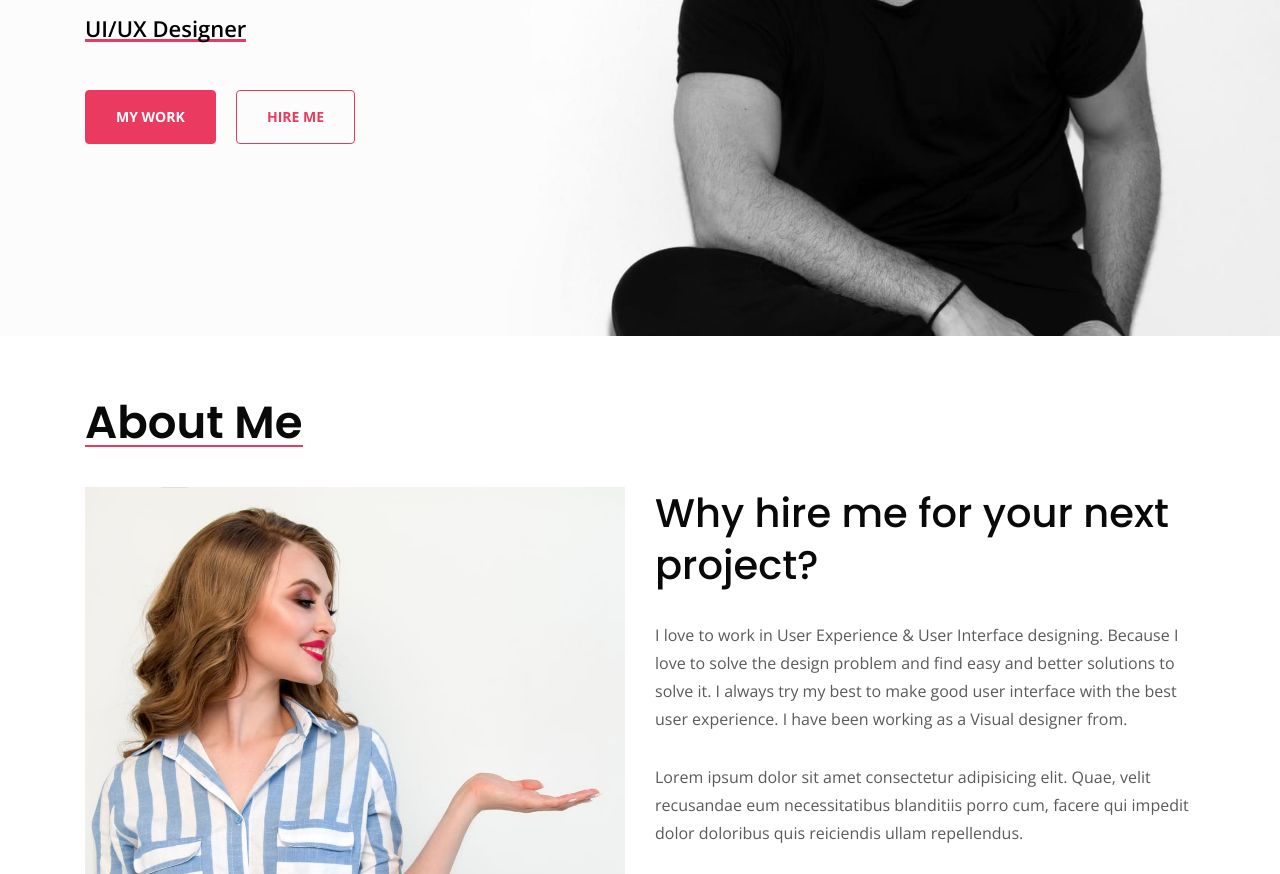
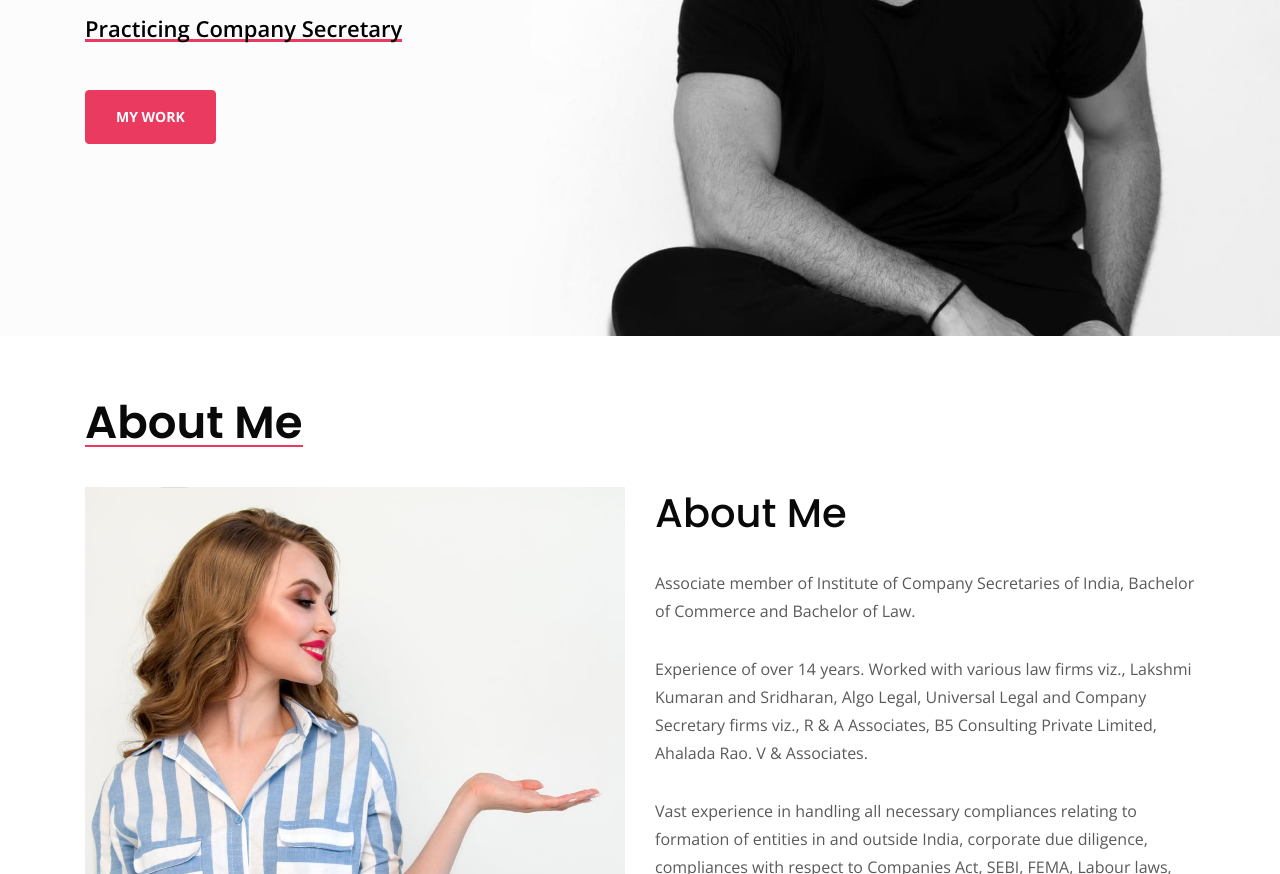
Before and after one commit to sathisham5/srivaniprofile, a plain HTML site: page index.html in a window 1280 px wide. Shown: the part 453-1327 px from the top of the page. Drawn offline with nearby package versions, Linux system fonts and the light colour scheme.

Commit message:
Update index.html

```diff
--- a/index.html
+++ b/index.html
@@ -83,9 +83,9 @@ Author URL: http://w3layouts.com
                 <h3 class="banner-text"><small>Hello, I’m</small><br>
                   Srivani Tyarla
                 </h3>
-                <p class="my-4 mb-5">UI/UX Designer</p><br>
+                <p class="my-4 mb-5">Practicing Company Secretary</p><br>
                 <a href="#gallery" class="btn btn-primary theme-button mr-3">My Work</a>
-                <a href="#about.html" class="btn btn-outline-primary theme-button">Hire Me</a>
+                <!--<a href="#about.html" class="btn btn-outline-primary theme-button">Hire Me</a>-->
               </div>
             </div>
           </li>
@@ -103,13 +103,10 @@ Author URL: http://w3layouts.com
           <img src="assets/images/about.jpg" alt="about image" class="img-fluid" />
         </div>
         <div class="col-lg-6 aboutgrid1 my-lg-0 my-5">
-          <h4>Why hire me for your next project?</h4>
-          <p>I love to work in User Experience & User Interface designing. Because I love to solve the design problem and find easy and better
-            solutions to solve it. I always try my best to make good user interface with the best user experience. I have been working as a Visual
-            designer from.</p>
-          <p>Lorem ipsum dolor sit amet consectetur adipisicing elit. Quae, velit recusandae eum necessitatibus blanditiis porro cum, facere qui
-            impedit dolor doloribus quis reiciendis ullam repellendus.</p>
-
+          <h4>About Me</h4>
+          <p>Associate member of Institute of Company Secretaries of India, Bachelor of Commerce and Bachelor of Law.</p>
+          <p>Experience of over 14 years. Worked with various law firms viz., Lakshmi Kumaran and Sridharan, Algo Legal, Universal Legal and Company Secretary firms viz., R & A Associates, B5 Consulting Private Limited, Ahalada Rao. V & Associates.</p>
+	  <p>Vast experience in handling all necessary compliances relating to formation of entities in and outside India, corporate due diligence, compliances with respect to Companies Act, SEBI, FEMA, Labour laws, Intellectual Property registrations, Representations before NCLT and other regulatory authorities.</p>
           <a href="#URL" class="btn btn-outline-primary p-3">Download CV</a>
         </div>
       </div>
```
